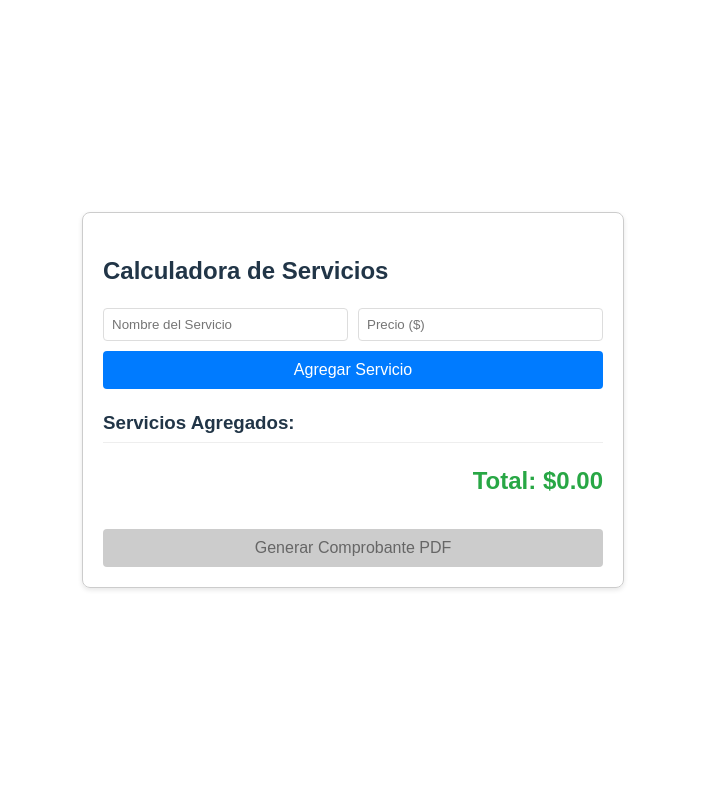
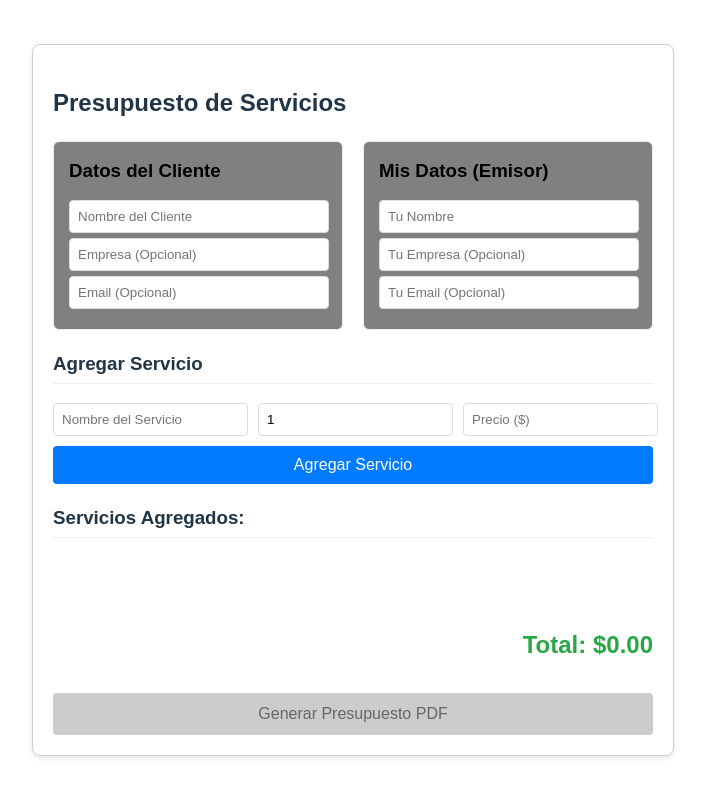
Before and after one commit to Dybalux/calculadoradeservicios, a React (Vite) app: page / in a window 1280 px wide. Shown: the top 796 px of the page, without its empty margins (287-992 px from the left). Built offline with nearby package versions, Linux system fonts and the light colour scheme.

Commit message:
Funciones de persistencia de datos local, y los datos del cliente/emisor, aparecen tambien en el pdf

```diff
--- a/src/pages/ServiceCalculator.jsx
+++ b/src/pages/ServiceCalculator.jsx
@@ -1,60 +1,89 @@
-import React, { useState } from 'react';
+import React, { useState, useEffect } from 'react';
 import jsPDF from 'jspdf';
 import autoTable from 'jspdf-autotable';
+
+// --- NUEVO: Definimos las "llaves" que usaremos en localStorage
+const SERVICES_STORAGE_KEY = 'calculator_services';
+const ISSUER_STORAGE_KEY = 'calculator_issuer_data';
+
 function ServiceCalculator() {
 
     // --- Estados ---
-
-    const [services, setServices] = useState([]);
+    // Cargamos los servicios desde localStorage al iniciar
+    const [services, setServices] = useState(() => {
+        try {
+            const savedServices = localStorage.getItem(SERVICES_STORAGE_KEY);
+            return savedServices ? JSON.parse(savedServices) : [];
+        } catch (error) {
+            console.error("Error al cargar servicios de localStorage", error);
+            return [];
+        }
+    });
     const [serviceName, setServiceName] = useState('');
     const [servicePrice, setServicePrice] = useState('');
+    // --- NUEVO: Estado para la cantidad (default 1)
+    const [serviceQuantity, setServiceQuantity] = useState(1);
 
-    // NUEVO: Estado para saber qué ID estamos editando. null = ninguno.
     const [editingId, setEditingId] = useState(null);
-
-    // NUEVO: Estados para guardar los valores temporales de edición
     const [editName, setEditName] = useState('');
     const [editPrice, setEditPrice] = useState('');
+    // --- NUEVO: Estado para la cantidad en modo edición
+    const [editQuantity, setEditQuantity] = useState(1);
+    // --- NUEVO: Estados para los datos del cliente y emisor
+    const [clientData, setClientData] = useState({
+        name: '',
+        company: '',
+        email: ''
+    });
+    // --- MODIFICADO: Cargamos los datos del EMISOR desde localStorage
+    const [issuerData, setIssuerData] = useState(() => {
+        try {
+            const savedIssuer = localStorage.getItem(ISSUER_STORAGE_KEY);
+            return savedIssuer ? JSON.parse(savedIssuer) : { name: '', company: '', email: '' };
+        } catch (error) {
+            console.error("Error al cargar datos del emisor", error);
+            return { name: '', company: '', email: '' };
+        }
+    });
+    // --- Efectos (para guardar en localStorage) ---
+
+    // --- NUEVO: Guardar 'services' en localStorage cada vez que cambie
+    useEffect(() => {
+        localStorage.setItem(SERVICES_STORAGE_KEY, JSON.stringify(services));
+    }, [services]); // Esta función se ejecuta cada vez que 'services' se actualiza
+
+    // --- NUEVO: Guardar 'issuerData' en localStorage cada vez que cambie
+    useEffect(() => {
+        localStorage.setItem(ISSUER_STORAGE_KEY, JSON.stringify(issuerData));
+    }, [issuerData]); // Se ejecuta cuando 'issuerData' se actualiza
+
 
     // --- Funciones (Manejadores de Eventos) ---
-
     /**
      * Se llama cuando se envía el formulario (al hacer clic en "Agregar" o presionar Enter).
      */
     const handleAddService = (e) => {
-        // Prevenimos que la página se recargue, que es el comportamiento
-        // por defecto de un formulario.
         e.preventDefault();
+        const price = parseFloat(servicePrice);
+        const quantity = parseInt(serviceQuantity, 10); // Convertimos a entero
 
-        // Convertimos el precio (string) a un número (flotante).
-        const price = parseFloat(servicePrice);
-
-        // Validación simple:
-        // 1. Que el nombre no esté vacío (usamos .trim() para quitar espacios en blanco).
-        // 2. Que el precio sea un número válido (isNaN = Is Not a Number).
-        // 3. Que el precio sea mayor que 0.
-        if (serviceName.trim() === '' || isNaN(price) || price <= 0) {
-            alert('Por favor, ingresa un nombre válido y un precio numérico positivo.');
-            return; // Detenemos la función aquí si la validación falla.
+        // --- MODIFICADO: Validación incluye cantidad
+        if (serviceName.trim() === '' || isNaN(price) || price <= 0 || isNaN(quantity) || quantity <= 0) {
+            alert('Por favor, ingresa nombre, precio positivo y cantidad positiva.');
+            return;
         }
 
-        // Creamos el nuevo objeto de servicio
         const newService = {
-            // Usamos Date.now() como un 'id' simple y único para poder
-            // identificarlo luego (por ejemplo, para borrarlo).
             id: Date.now(),
             name: serviceName.trim(),
-            price: price
+            price: price,
+            quantity: quantity // --- NUEVO: Guardamos la cantidad
         };
 
-        // Actualizamos el estado 'services'
-        // Usamos el "spread operator" (...) para crear un *nuevo* array
-        // que contiene todos los servicios antiguos MÁS el nuevo.
         setServices([...services, newService]);
-
-        // Limpiamos los campos del formulario para el próximo ingreso
         setServiceName('');
         setServicePrice('');
+        setServiceQuantity(1); // --- NUEVO: Reseteamos la cantidad a 1
     };
 
     /**
@@ -71,109 +100,162 @@ function ServiceCalculator() {
         setServices(updatedServices);
     };
 
-    // NUEVO: Se llama cuando haces clic en "Editar"
+    // --- MODIFICADO: Carga también la cantidad al editar
     const handleEditClick = (service) => {
-        setEditingId(service.id); // Marcamos este ID como "en edición"
-        // Cargamos sus datos actuales en los inputs de edición
+        setEditingId(service.id);
         setEditName(service.name);
-        setEditPrice(service.price.toString()); // El input necesita un string
+        setEditPrice(service.price.toString());
+        setEditQuantity(service.quantity.toString()); // --- NUEVO
     };
 
-    // NUEVO: Se llama cuando haces clic en "Cancelar" (en modo edición)
     const handleCancelEdit = () => {
-        setEditingId(null); // Dejamos de editar
-        setEditName('');
-        setEditPrice('');
+        setEditingId(null);
     };
 
-    // NUEVO: Se llama cuando haces clic en "Guardar" (en modo edición)
+    // --- MODIFICADO: Guarda también la cantidad
     const handleSaveEdit = (idToSave) => {
         const price = parseFloat(editPrice);
+        const quantity = parseInt(editQuantity, 10); // --- NUEVO
 
-        // Validación (igual que al agregar)
-        if (editName.trim() === '' || isNaN(price) || price <= 0) {
-            alert('Por favor, ingresa un nombre válido y un precio numérico positivo.');
+        if (editName.trim() === '' || isNaN(price) || price <= 0 || isNaN(quantity) || quantity <= 0) {
+            alert('Por favor, ingresa nombre, precio positivo y cantidad positiva.');
             return;
         }
 
-        // Usamos .map() para crear un NUEVO array
         const updatedServices = services.map(service => {
-            // Si el ID coincide, devolvemos el servicio con los datos actualizados
             if (service.id === idToSave) {
-                return { ...service, name: editName.trim(), price: price };
+                // --- MODIFICADO: Actualiza precio y cantidad
+                return { ...service, name: editName.trim(), price: price, quantity: quantity };
             }
-            // Si no, devolvemos el servicio tal como estaba
             return service;
         });
 
-        setServices(updatedServices); // Actualizamos el estado con el nuevo array
-        setEditingId(null); // Dejamos de editar
+        setServices(updatedServices);
+        setEditingId(null);
     };
-    // NUEVO: Se llama al hacer clic en "Generar PDF"
+    // --- NUEVO: Manejadores para los formularios de datos
+    const handleClientChange = (e) => {
+        // [e.target.name] usa el 'name' del input (ej: "name", "company") como llave
+        setClientData({ ...clientData, [e.target.name]: e.target.value });
+    };
+
+    const handleIssuerChange = (e) => {
+        setIssuerData({ ...issuerData, [e.target.name]: e.target.value });
+    };
     const handleGeneratePDF = () => {
-        // 1. Crear una nueva instancia de jsPDF
         const doc = new jsPDF();
 
-        // 2. Definir el título y la fecha
+        // --- NUEVO: Sección de Datos (Emisor y Cliente)
+        doc.setFontSize(10);
+        doc.setFont('helvetica', 'bold');
+
+        // Columna Izquierda: Emisor (Mis Datos)
+        // Asegúrate de que 'issuerData' exista (ej: desde un useState)
+        doc.text('DE:', 14, 20);
+        doc.setFont('helvetica', 'normal');
+        doc.text(issuerData.name || '(Tu Nombre)', 14, 26);
+        doc.text(issuerData.company || '(Tu Empresa)', 14, 32);
+        doc.text(issuerData.email || '(Tu Email)', 14, 38);
+
+        // Columna Derecha: Cliente
+        // Asegúrate de que 'clientData' exista (ej: desde un useState)
+        doc.setFont('helvetica', 'bold');
+        doc.text('PARA:', 105, 20);
+        doc.setFont('helvetica', 'normal');
+        doc.text(clientData.name || '(Nombre Cliente)', 105, 26);
+        doc.text(clientData.company || '(Empresa Cliente)', 105, 32);
+        doc.text(clientData.email || '(Email Cliente)', 105, 38);
+
+        // --- NUEVO: Título principal y Fecha
         doc.setFontSize(18);
-        doc.text('Comprobante de Servicios', 14, 22);
+        doc.setFont('helvetica', 'bold');
+        doc.text('Presupuesto de Servicios', 105, 55, { align: 'center' });
         doc.setFontSize(11);
-        doc.text(`Fecha: ${new Date().toLocaleDateString()}`, 14, 30);
+        doc.setFont('helvetica', 'normal');
+        doc.text(`Fecha: ${new Date().toLocaleDateString()}`, 105, 61, { align: 'center' });
 
-        // 3. Preparar los datos para la tabla
-        const tableColumn = ["Servicio", "Precio ($)"];
+
+        // --- MODIFICADO: Columnas de la tabla
+        const tableColumn = ["Servicio", "Cant.", "P. Unitario ($)", "Subtotal ($)"];
         const tableRows = [];
 
+        // --- MODIFICADO: Filas de la tabla
         services.forEach(service => {
+            // Asegúrate de que 'service.quantity' exista
+            const subtotal = service.price * service.quantity;
             const serviceData = [
                 service.name,
-                service.price.toFixed(2) // Formateado a 2 decimales
+                service.quantity,
+                service.price.toFixed(2),
+                subtotal.toFixed(2) // Subtotal por línea
             ];
             tableRows.push(serviceData);
         });
 
-        // 4. Dibujar la tabla (¡AQUÍ ESTÁ EL CAMBIO!)
-        // Ya no usamos doc.autoTable(), sino autoTable(doc, { ... })
+        // --- ¡AQUÍ ESTÁ LA CORRECCIÓN! ---
+        // Usamos la función autoTable() importada
         autoTable(doc, {
-            head: [tableColumn], // La cabecera
-            body: tableRows,     // El cuerpo de la tabla
-            startY: 40           // La posición inicial
+            head: [tableColumn],
+            body: tableRows,
+            startY: 70
         });
+        // --- Fin de la corrección ---
 
-        // 5. Calcular el total y añadirlo al final
-        // Esto sigue funcionando igual, ya que autoTable(doc,...)
-        // todavía adjunta 'lastAutoTable' al objeto 'doc'.
         const finalY = doc.lastAutoTable.finalY;
         doc.setFontSize(14);
         doc.setFont('helvetica', 'bold');
-        doc.text(`Total: $${total.toFixed(2)}`, 14, finalY + 15);
+        // El 'total' (calculado abajo) ya incluye las cantidades
+        doc.text(`Total: $${total.toFixed(2)}`, 196, finalY + 15, { align: 'right' });
 
-        // 6. Guardar el PDF (esto dispara la descarga en el navegador)
-        doc.save('comprobante-servicios.pdf');
+        doc.save('presupuesto-servicios.pdf');
     };
 
     // --- Cálculos (Valores Derivados) ---
 
     // Calculamos el total.
-    // Usamos .reduce() en el array de servicios.
-    // 'total' es el acumulador (empieza en 0).
-    // 'service' es cada item del array.
-    // Por cada servicio, sumamos su 'price' al 'total'.
+    // --- MODIFICADO: El total ahora multiplica precio * cantidad
     const total = services.reduce((accumulator, service) => {
-        return accumulator + service.price;
-    }, 0); // El 0 es el valor inicial del acumulador.
+        return accumulator + (service.price * service.quantity);
+    }, 0);
 
     // --- Estilos ---
     const styles = {
         calculatorContainer: {
             fontFamily: 'Arial, sans-serif',
-            width: '500px', // Un poco más ancho para los botones de edición
+            width: '600px', // --- MODIFICADO: Más ancho
             margin: '20px auto',
             padding: '20px',
             border: '1px solid #ccc',
             borderRadius: '8px',
             boxShadow: '0 2px 5px rgba(0,0,0,0.1)',
         },
+        // --- NUEVO: Estilos para los formularios de datos
+        dataFormsContainer: {
+            display: 'flex',
+            justifyContent: 'space-between',
+            gap: '20px',
+            marginBottom: '20px',
+        },
+        dataFormBox: {
+            flex: '1',
+            border: '1px solid #eee',
+            padding: '15px',
+            borderRadius: '6px',
+            backgroundColor: 'gray',
+        },
+        dataFormBoxTitle: {
+            color: 'black',      // Un color oscuro para el texto
+            marginTop: 0,          // Quita el margen superior por defecto del h3
+            marginBottom: '15px'
+        },
+        dataInput: {
+            width: 'calc(100% - 16px)', // Ajuste para padding
+            padding: '8px',
+            border: '1px solid #ddd',
+            borderRadius: '4px',
+            marginBottom: '5px',
+        },
+        // ---
         form: {
             marginBottom: '20px',
         },
@@ -200,21 +282,22 @@ function ServiceCalculator() {
         },
         listTitle: {
             borderBottom: '1px solid #eee',
-            paddingBottom: '5px'
+            paddingBottom: '5px',
+            marginTop: '20px'
         },
         serviceList: {
             listStyleType: 'none',
             padding: 0,
+            minHeight: '50px' // Evita que salte la UI
         },
         serviceItem: {
             display: 'flex',
             justifyContent: 'space-between',
             alignItems: 'center',
-            padding: '8px 0',
+            padding: '10px 5px',
             borderBottom: '1px solid #f0f0f0',
-            gap: '5px', // Pequeño espacio entre elementos
+            gap: '5px',
         },
-        // NUEVO: Estilos para inputs de edición
         editInput: {
             flex: '1',
             padding: '6px',
@@ -222,12 +305,11 @@ function ServiceCalculator() {
             borderRadius: '4px',
         },
         editInputPrice: {
-            width: '80px', // Ancho fijo para el precio
+            width: '80px',
             padding: '6px',
             border: '1px solid #007bff',
             borderRadius: '4px',
         },
-        // NUEVO: Estilos para botones
         editButton: {
             backgroundColor: '#ffc107',
             color: 'black',
@@ -235,7 +317,6 @@ function ServiceCalculator() {
             borderRadius: '4px',
             padding: '5px 8px',
             cursor: 'pointer',
-            marginLeft: '10px',
         },
         deleteButton: {
             backgroundColor: '#dc3545',
@@ -244,7 +325,7 @@ function ServiceCalculator() {
             borderRadius: '4px',
             padding: '5px 8px',
             cursor: 'pointer',
-            marginLeft: '5px', // Espacio entre botones
+            marginLeft: '5px',
         },
         saveButton: {
             backgroundColor: '#28a745',
@@ -267,11 +348,11 @@ function ServiceCalculator() {
             textAlign: 'right',
             marginTop: '20px',
             color: '#28a745',
+            fontSize: '24px',
         },
-        // NUEVO: Estilos para el botón de PDF
         pdfButton: {
             width: '100%',
-            padding: '10px',
+            padding: '12px',
             backgroundColor: '#17a2b8',
             color: 'white',
             border: 'none',
@@ -282,7 +363,7 @@ function ServiceCalculator() {
         },
         pdfButtonDisabled: {
             width: '100%',
-            padding: '10px',
+            padding: '12px',
             backgroundColor: '#ccc',
             color: '#666',
             border: 'none',
@@ -291,13 +372,31 @@ function ServiceCalculator() {
             fontSize: '16px',
             marginTop: '10px',
         }
-    }
+    };
 
     // --- Renderizado ---
     return (
         <div style={styles.calculatorContainer}>
-            <h2>Calculadora de Servicios</h2>
+            <h2>Presupuesto de Servicios</h2>
 
+            {/* --- NUEVO: Formularios de Datos Cliente/Emisor --- */}
+            <div style={styles.dataFormsContainer}>
+                <div style={styles.dataFormBox}>
+                    <h3 style={styles.dataFormBoxTitle}>Datos del Cliente</h3>
+                    <input name="name" placeholder="Nombre del Cliente" value={clientData.name} onChange={handleClientChange} style={styles.dataInput} />
+                    <input name="company" placeholder="Empresa (Opcional)" value={clientData.company} onChange={handleClientChange} style={styles.dataInput} />
+                    <input name="email" type="email" placeholder="Email (Opcional)" value={clientData.email} onChange={handleClientChange} style={styles.dataInput} />
+                </div>
+                <div style={styles.dataFormBox}>
+                    <h3 style={styles.dataFormBoxTitle}>Mis Datos (Emisor)</h3>
+                    <input name="name" placeholder="Tu Nombre" value={issuerData.name} onChange={handleIssuerChange} style={styles.dataInput} />
+                    <input name="company" placeholder="Tu Empresa (Opcional)" value={issuerData.company} onChange={handleIssuerChange} style={styles.dataInput} />
+                    <input name="email" type="email" placeholder="Tu Email (Opcional)" value={issuerData.email} onChange={handleIssuerChange} style={styles.dataInput} />
+                </div>
+            </div>
+
+            {/* Formulario para agregar nuevos servicios */}
+            <h3 style={styles.listTitle}>Agregar Servicio</h3>
             <form onSubmit={handleAddService} style={styles.form}>
                 <div style={styles.inputGroup}>
                     <input
@@ -305,7 +404,17 @@ function ServiceCalculator() {
                         placeholder="Nombre del Servicio"
                         value={serviceName}
                         onChange={(e) => setServiceName(e.target.value)}
-                        style={styles.input}
+                        style={{ ...styles.input, flex: 3 }} // Más espacio para el nombre
+                    />
+                    {/* --- NUEVO: Input de Cantidad --- */}
+                    <input
+                        type="number"
+                        min="1"
+                        step="1"
+                        placeholder="Cant."
+                        value={serviceQuantity}
+                        onChange={(e) => setServiceQuantity(e.target.value)}
+                        style={{ ...styles.input, flex: 1 }}
                     />
                     <input
                         type="number"
@@ -314,7 +423,7 @@ function ServiceCalculator() {
                         placeholder="Precio ($)"
                         value={servicePrice}
                         onChange={(e) => setServicePrice(e.target.value)}
-                        style={styles.input}
+                        style={{ ...styles.input, flex: 1.5 }}
                     />
                 </div>
                 <button type="submit" style={styles.button}>
@@ -322,38 +431,33 @@ function ServiceCalculator() {
                 </button>
             </form>
 
+            {/* Lista de servicios agregados */}
             <h3 style={styles.listTitle}>Servicios Agregados:</h3>
             <ul style={styles.serviceList}>
                 {services.map((service) => (
                     <li key={service.id} style={styles.serviceItem}>
-                        {/* NUEVO: Lógica condicional */}
                         {editingId === service.id ? (
-                            // --- Modo Edición ---
+                            // --- Modo Edición (MODIFICADO) ---
                             <>
-                                <input
-                                    type="text"
-                                    value={editName}
-                                    onChange={(e) => setEditName(e.target.value)}
-                                    style={styles.editInput}
-                                />
-                                <input
-                                    type="number"
-                                    min="0.01"
-                                    step="0.01"
-                                    value={editPrice}
-                                    onChange={(e) => setEditPrice(e.target.value)}
-                                    style={styles.editInputPrice}
-                                />
+                                <input type="text" value={editName} onChange={(e) => setEditName(e.target.value)} style={{ ...styles.editInput, flex: 2 }} />
+                                {/* --- NUEVO: Input de Cantidad en Edición --- */}
+                                <input type="number" min="1" step="1" value={editQuantity} onChange={(e) => setEditQuantity(e.target.value)} style={{ ...styles.editInputPrice, width: '60px' }} />
+                                <input type="number" min="0.01" step="0.01" value={editPrice} onChange={(e) => setEditPrice(e.target.value)} style={styles.editInputPrice} />
                                 <button onClick={() => handleSaveEdit(service.id)} style={styles.saveButton}>Guardar</button>
-                                <button onClick={handleCancelEdit} style={styles.cancelButton}>Cancelar</button>
+                                <button onClick={handleCancelEdit} style={styles.cancelButton}>X</button>
                             </>
                         ) : (
-                            // --- Modo Visualización ---
+                            // --- Modo Visualización (MODIFICADO) ---
                             <>
-                                <span>
-                                    {service.name}: <strong>${service.price.toFixed(2)}</strong>
+                                <span style={{ flex: 1 }}>
+                                    {/* Muestra Cantidad y Precio Unitario */}
+                                    {service.name} (x{service.quantity})
                                 </span>
-                                <div>
+                                <span style={{ width: '100px', textAlign: 'right' }}>
+                                    {/* Muestra Subtotal de la línea */}
+                                    <strong>${(service.price * service.quantity).toFixed(2)}</strong>
+                                </span>
+                                <div style={{ marginLeft: '10px' }}>
                                     <button onClick={() => handleEditClick(service)} style={styles.editButton}>
                                         Editar
                                     </button>
@@ -367,18 +471,18 @@ function ServiceCalculator() {
                 ))}
             </ul>
 
+            {/* Total Final */}
             <h2 style={styles.total}>
                 Total: ${total.toFixed(2)}
             </h2>
 
-            {/* NUEVO: Botón para generar el PDF */}
-            {/* Lo desactivamos si no hay servicios para evitar un PDF vacío */}
+            {/* Botón de PDF */}
             <button
                 onClick={handleGeneratePDF}
                 style={services.length > 0 ? styles.pdfButton : styles.pdfButtonDisabled}
                 disabled={services.length === 0}
             >
-                Generar Comprobante PDF
+                Generar Presupuesto PDF
             </button>
         </div>
     );
```
